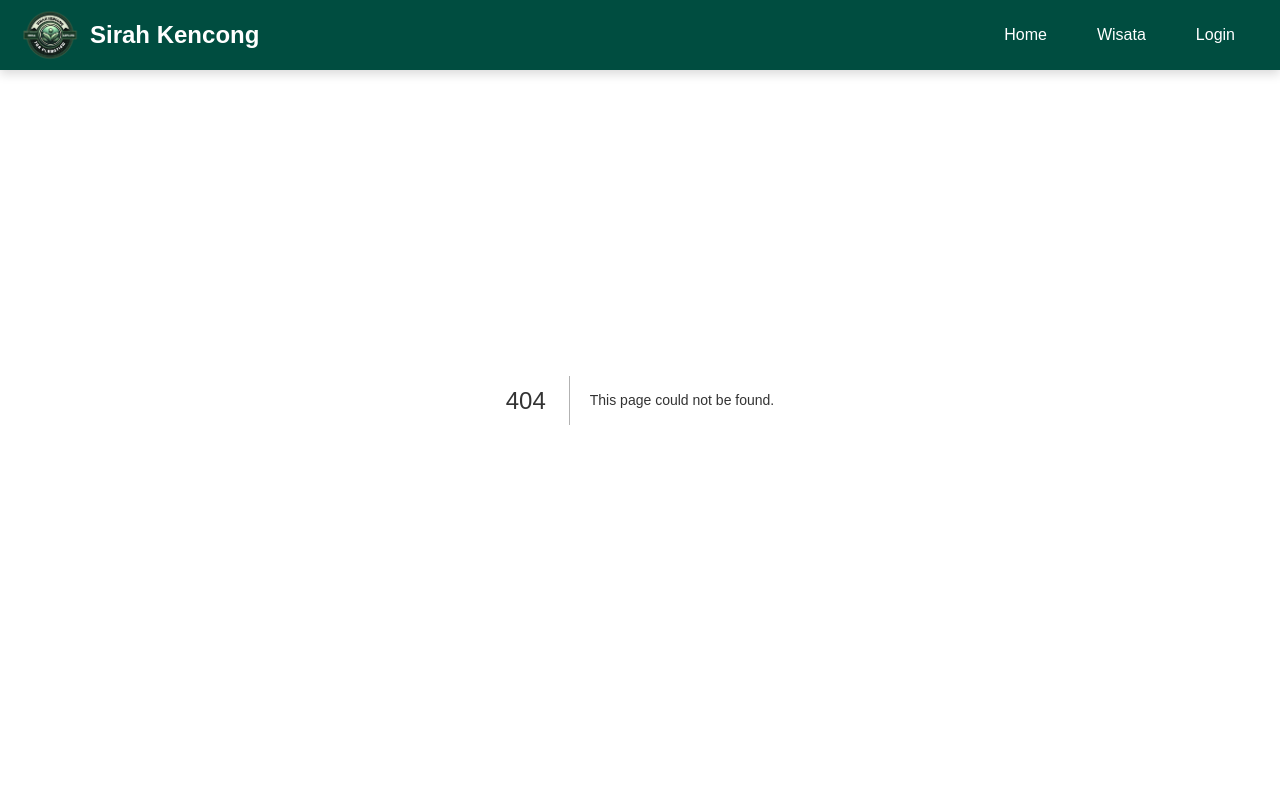
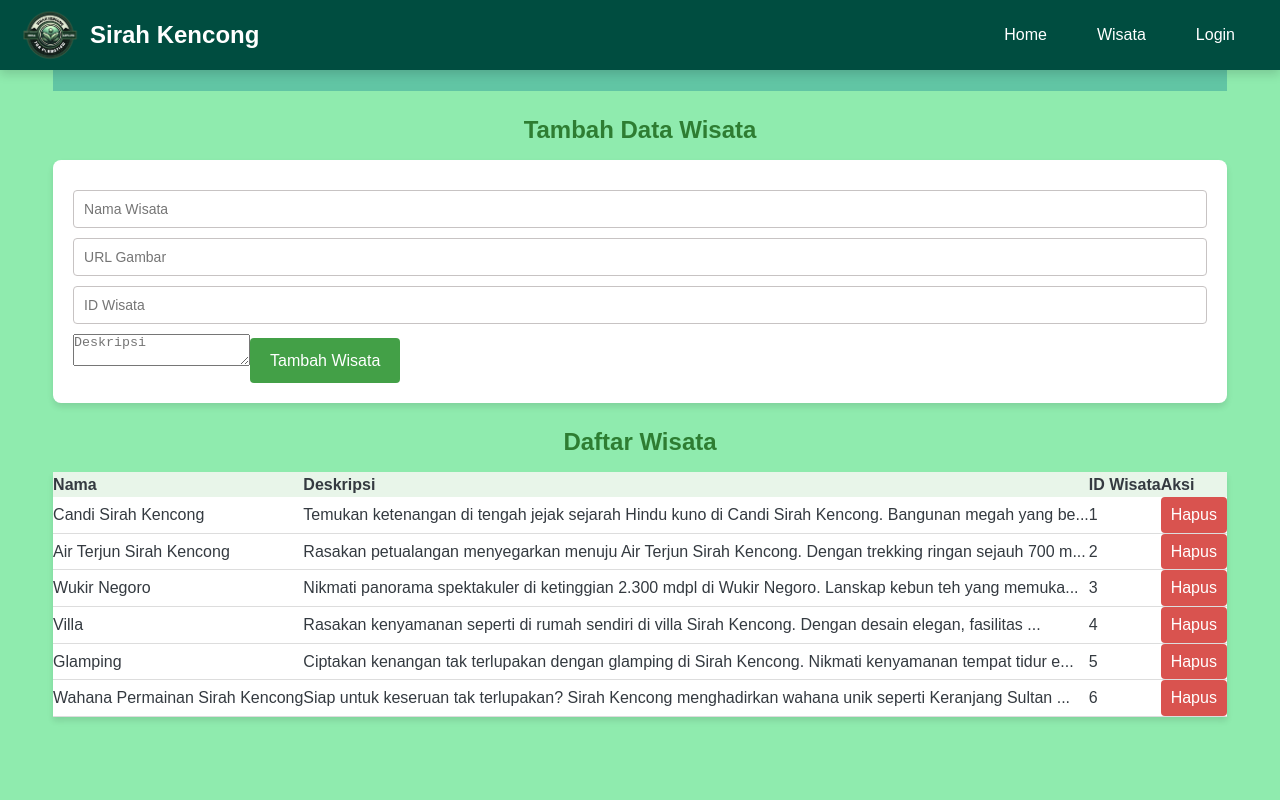
Before and after one commit to ifa10/ProjectAPI-Kel2, a Next.js app: page /dashboard in a window 1280 px wide. Before the commit this address had no page. Shown: the top 800 px of the page. Built offline with nearby package versions, Linux system fonts and the light colour scheme.

Commit message:
Add files via upload

```diff
--- /dev/null
+++ b/src/pages/dashboard.tsx
@@ -0,0 +1,214 @@
+import React, { useState } from "react";
+import styles from '@/styles/dashboard.module.css';
+
+// Helper function for consistent number formatting
+const formatPrice = (price: number): string => {
+  return price.toString().replace(/\B(?=(\d{3})+(?!\d))/g, ".");
+};
+
+interface Wisata {
+  id: number;
+  title: string;
+  description: string;
+  image: string;
+  idWisata: number;
+}
+
+interface FormData {
+  title: string;
+  description: string;
+  image: string;
+  idWisata: string;
+}
+
+const initialWisataList: Wisata[] = [
+  {
+    id: 1,
+    title: "Candi Sirah Kencong",
+    description: "Temukan ketenangan di tengah jejak sejarah Hindu kuno di Candi Sirah Kencong. Bangunan megah yang berdiri kokoh di tengah alam pegunungan ini memancarkan pesona masa lalu yang berpadu harmonis dengan panorama alam hijau.",
+    image: "/images/candi.jpg",
+    idWisata: 1
+  },
+  {
+    id: 2,
+    title: "Air Terjun Sirah Kencong",
+    description: "Rasakan petualangan menyegarkan menuju Air Terjun Sirah Kencong. Dengan trekking ringan sejauh 700 meter, Anda akan disambut oleh gemericik air yang jatuh dari ketinggian 10 meter.",
+    image: "/images/air_terjun.jpeg",
+    idWisata: 2
+  },
+  {
+    id: 3,
+    title: "Wukir Negoro",
+    description: "Nikmati panorama spektakuler di ketinggian 2.300 mdpl di Wukir Negoro. Lanskap kebun teh yang memukau dan udara segar pegunungan menjadikan tempat ini sempurna untuk menyaksikan keajaiban matahari terbit. Ideal bagi mereka yang mencari harmoni alam dan ketenangan jiwa.",
+    image: "/images/wukir.jpg",
+    idWisata: 3
+  },
+  {
+    id: 4,
+    title: "Villa",
+    description: "Rasakan kenyamanan seperti di rumah sendiri di villa Sirah Kencong. Dengan desain elegan, fasilitas modern, dan suasana yang tenang, villa ini menawarkan pengalaman menginap yang menyegarkan, dikelilingi oleh keindahan pegunungan.",
+    image: "/images/Villa.jpg",
+    idWisata: 4
+  },
+  {
+    id: 5,
+    title: "Glamping",
+    description: "Ciptakan kenangan tak terlupakan dengan glamping di Sirah Kencong. Nikmati kenyamanan tempat tidur empuk dan fasilitas modern, semuanya di tengah keindahan alam terbuka. Glamping di sini adalah perpaduan sempurna antara petualangan dan kemewahan.",
+    image: "/images/glamping.jpg",
+    idWisata: 5
+  },
+  {
+    id: 6,
+    title: "Wahana Permainan Sirah Kencong",
+    description: "Siap untuk keseruan tak terlupakan? Sirah Kencong menghadirkan wahana unik seperti Keranjang Sultan untuk foto-foto estetik, flying fox yang memacu adrenalin, hingga ATV untuk eksplorasi penuh gaya. Petualangan seru menanti Anda di sini!",
+    image: "/images/wahana.jpg",
+    idWisata: 6
+  },
+];
+
+const Dashboard: React.FC = () => {
+  const [wisataList, setWisataList] = useState<Wisata[]>(initialWisataList);
+  const [formData, setFormData] = useState<FormData>({
+    title: "",
+    description: "",
+    image: "",
+    idWisata: ""
+  });
+  const [notification, setNotification] = useState<string | null>(null);
+
+  const handleInputChange = (e: React.ChangeEvent<HTMLInputElement | HTMLTextAreaElement>) => {
+    const { name, value } = e.target;
+    setFormData({ ...formData, [name]: value });
+  };
+
+  const handleSubmit = (e: React.FormEvent<HTMLFormElement>) => {
+    e.preventDefault();
+    const newWisata: Wisata = {
+      id: wisataList.length + 1,
+      title: formData.title,
+      description: formData.description,
+      image: formData.image,
+      idWisata: parseInt(formData.idWisata)
+    };
+    setWisataList([...wisataList, newWisata]);
+    setNotification(`Wisata "${newWisata.title}" berhasil ditambahkan!`);
+    setFormData({
+      title: "",
+      description: "",
+      image: "",
+      idWisata: ""
+    });
+
+    // Hapus notifikasi setelah 3 detik
+    setTimeout(() => setNotification(null), 3000);
+  };
+
+  const handleDelete = (id: number) => {
+    const deletedWisata = wisataList.find(wisata => wisata.id === id);
+    setWisataList(wisataList.filter(wisata => wisata.id !== id));
+    setNotification(`Wisata "${deletedWisata?.title}" berhasil dihapus!`);
+
+    // Hapus notifikasi setelah 3 detik
+    setTimeout(() => setNotification(null), 3000);
+  };
+
+  return (
+    <div className={styles.dashboardContainer}>
+      <div className={styles.card}>
+        <h1 className={styles.dashboardTitle}>
+          Dashboard Admin - Wisata Sirah Kencong
+        </h1>
+
+        {notification && (
+          <div className={styles.notification}>{notification}</div>
+        )}
+
+        <div className={styles.formSection}>
+          <h2 className={styles.sectionTitle}>Tambah Data Wisata</h2>
+          <form onSubmit={handleSubmit} className={styles.form}>
+            <div className={styles.inputGrid}>
+              <input
+                type="text"
+                name="title"
+                placeholder="Nama Wisata"
+                value={formData.title}
+                onChange={handleInputChange}
+                className={styles.inputField}
+                required
+              />
+              <input
+                type="text"
+                name="image"
+                placeholder="URL Gambar"
+                value={formData.image}
+                onChange={handleInputChange}
+                className={styles.inputField}
+                required
+              />
+              <input
+                type="number"
+                name="idWisata"
+                placeholder="ID Wisata"
+                value={formData.idWisata}
+                onChange={handleInputChange}
+                className={styles.inputField}
+                required
+              />
+            </div>
+            <textarea
+              name="description"
+              placeholder="Deskripsi"
+              value={formData.description}
+              onChange={handleInputChange}
+              className={styles.textArea}
+              required
+            />
+            <button
+              type="submit"
+              className={styles.buttonPrimary}
+            >
+              Tambah Wisata
+            </button>
+          </form>
+        </div>
+
+        <div className={styles.tableSection}>
+          <h2 className={styles.sectionTitle}>Daftar Wisata</h2>
+          <table className={styles.table}>
+            <thead>
+              <tr className={styles.tableHeader}>
+                <th>Nama</th>
+                <th>Deskripsi</th>
+                <th>ID Wisata</th>
+                <th>Aksi</th>
+              </tr>
+            </thead>
+            <tbody>
+              {wisataList.map((wisata) => (
+                <tr key={wisata.id} className={styles.tableRow}>
+                  <td>{wisata.title}</td>
+                  <td className={styles.descriptionCell}>
+                    {wisata.description.length > 100
+                      ? `${wisata.description.substring(0, 100)}...`
+                      : wisata.description}
+                  </td>
+                  <td>{wisata.idWisata}</td>
+                  <td>
+                    <button
+                      onClick={() => handleDelete(wisata.id)}
+                      className={styles.buttonDanger}
+                    >
+                      Hapus
+                    </button>
+                  </td>
+                </tr>
+              ))}
+            </tbody>
+          </table>
+        </div>
+      </div>
+    </div>
+  );
+};
+
+export default Dashboard;
```
